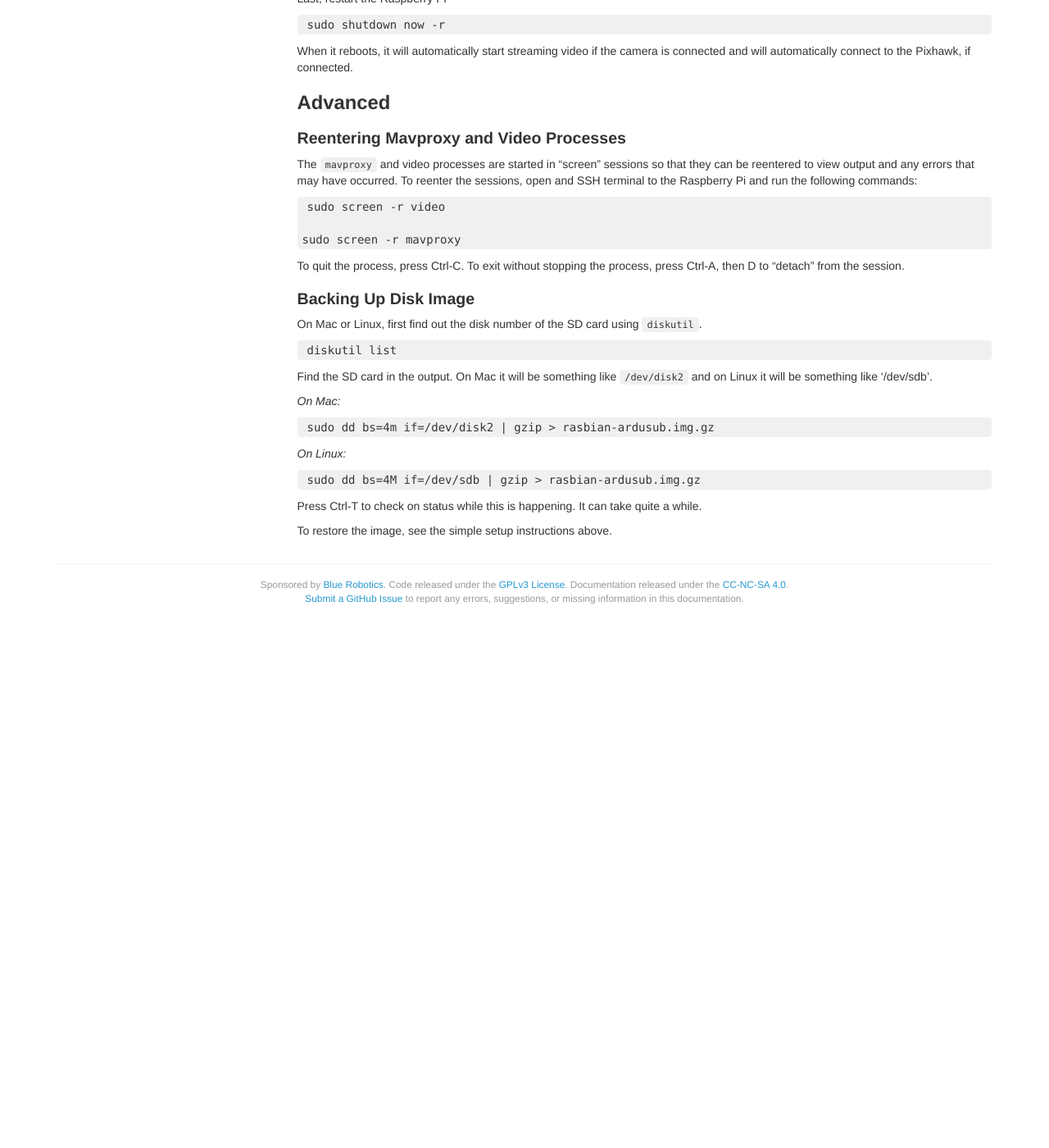
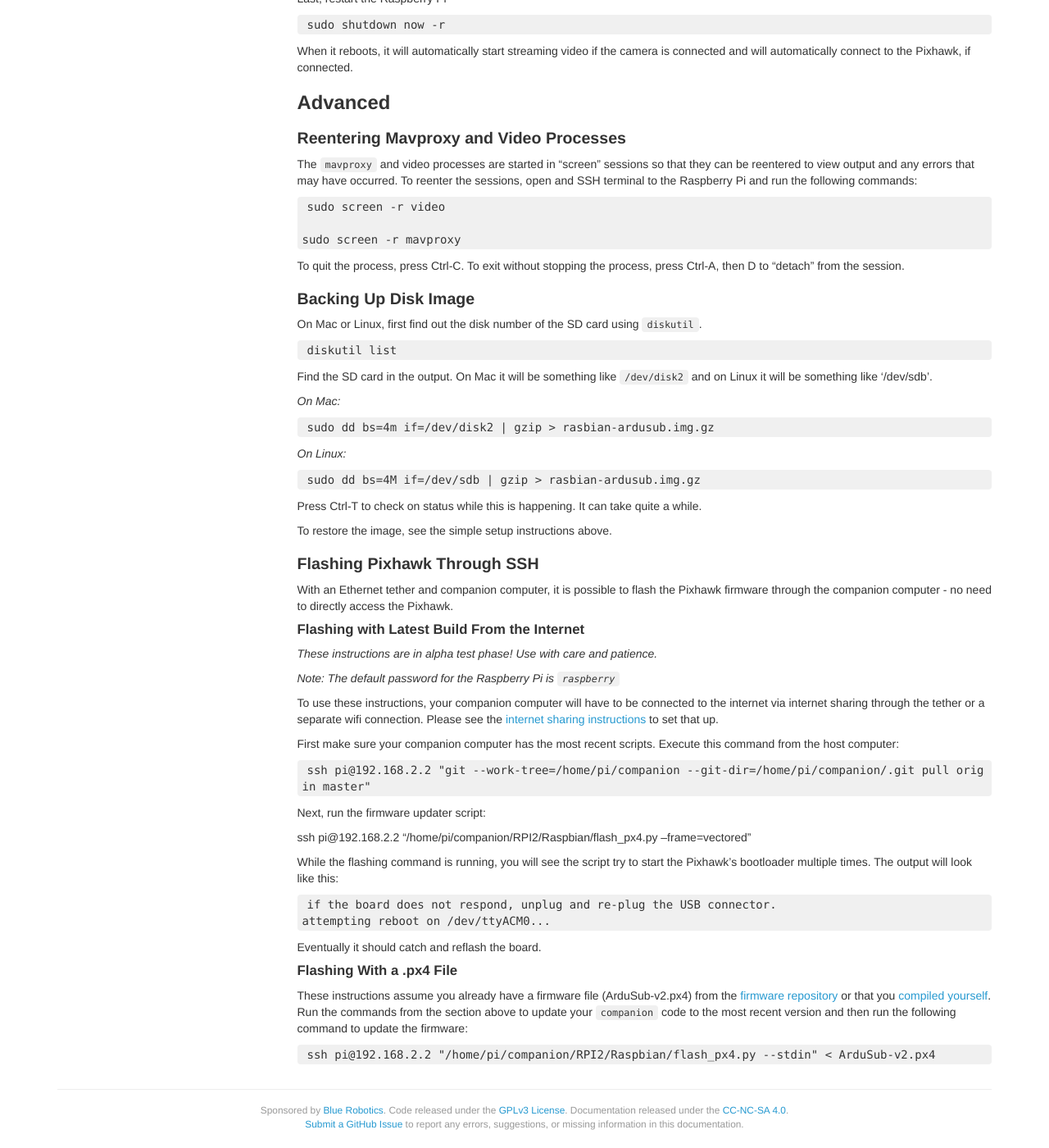
Before and after one commit to bluerobotics/retired-ardusub-docs, a Jekyll site: the page built from pages/raspberry-pi-setup.md, in a window 1280 px wide and 1400 px high, scrolled down 2459 px. Shown: the whole window at 82% size. Built offline with Jekyll 4.4.1, drawn with Linux system fonts in a browser that asks for light colours; nearby versions of some CDN libraries; some web fonts are replaced; comment, search, counter and statistics services are not loaded; before the commit the page ends 3218 px from its top, so only the background shows below that.

Commit message:
Add instructions for remote Pixhawk flashing

```diff
--- a/pages/raspberry-pi-setup.md
+++ b/pages/raspberry-pi-setup.md
@@ -174,3 +174,36 @@ Find the SD card in the output. On Mac it will be something like `/dev/disk2` an
 Press Ctrl-T to check on status while this is happening. It can take quite a while.
 
 To restore the image, see the simple setup instructions above.
+
+### Flashing Pixhawk Through SSH
+
+With an Ethernet tether and companion computer, it is possible to flash the Pixhawk firmware through the companion computer - no need to directly access the Pixhawk.
+
+#### Flashing with Latest Build From the Internet
+
+*These instructions are in alpha test phase! Use with care and patience.*
+
+*Note: The default password for the Raspberry Pi is `raspberry`*
+
+To use these instructions, your companion computer will have to be connected to the internet via internet sharing through the tether or a separate wifi connection. Please see the [internet sharing instructions](/raspi-setup/#set-up-internet-sharing) to set that up.
+
+First make sure your companion computer has the most recent scripts. Execute this command from the host computer:
+
+	ssh pi@192.168.2.2 "git --work-tree=/home/pi/companion --git-dir=/home/pi/companion/.git pull origin master"
+
+Next, run the firmware updater script:
+
+ ssh pi@192.168.2.2 "/home/pi/companion/RPI2/Raspbian/flash_px4.py --frame=vectored"
+
+While the flashing command is running, you will see the script try to start the Pixhawk's bootloader multiple times. The output will look like this:
+
+	if the board does not respond, unplug and re-plug the USB connector.
+	attempting reboot on /dev/ttyACM0...
+
+Eventually it should catch and reflash the board.
+
+#### Flashing With a .px4 File
+
+These instructions assume you already have a firmware file (ArduSub-v2.px4) from the [firmware repository](http://firmware.ardusub.com/) or that you [compiled yourself](/developer/). Run the commands from the section above to update your `companion` code to the most recent version and then run the following command to update the firmware:
+
+	ssh pi@192.168.2.2 "/home/pi/companion/RPI2/Raspbian/flash_px4.py --stdin" < ArduSub-v2.px4
```
